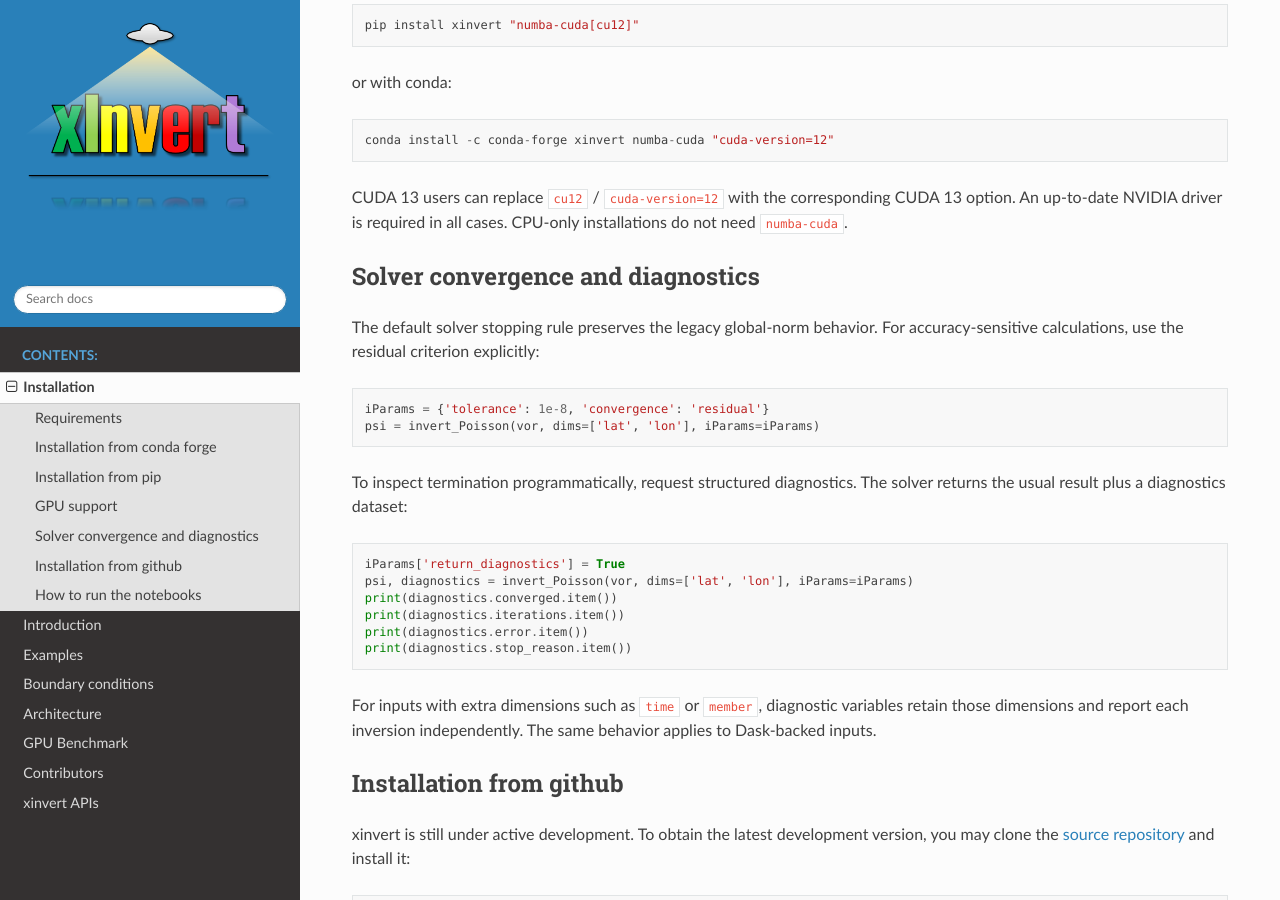
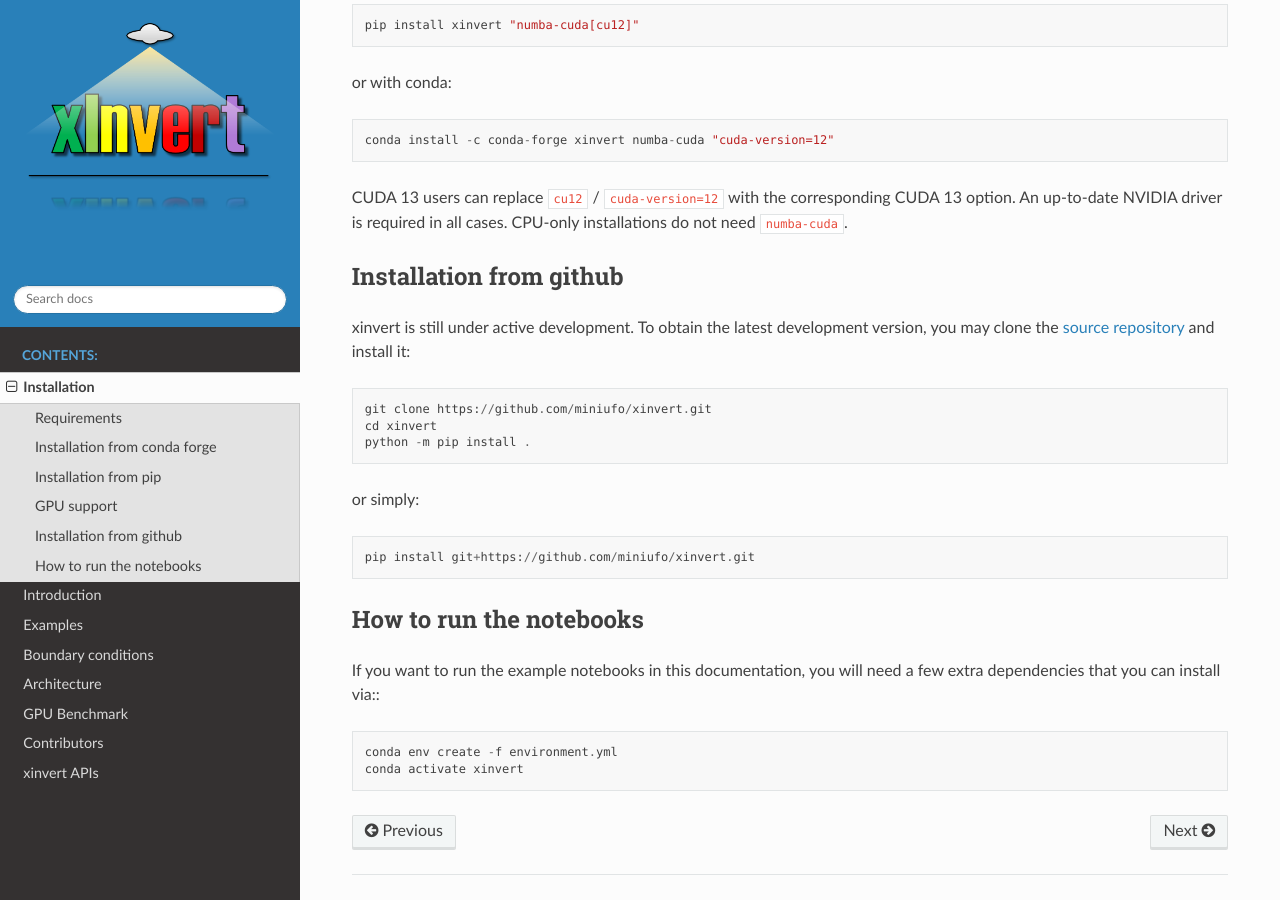
Before and after one commit to miniufo/xinvert, a Sphinx documentation site: the page built from docs/source/Installation.rst, in a window 1280 px wide and 900 px high, scrolled down 1067 px. Built offline with Sphinx 7.4.7 and the Read the Docs theme 3.1.0, drawn with Linux system fonts in a browser that asks for light colours; pages that are not in the unit, such as notebooks, are missing from menus.

Commit message:
xinvert-move-convergence-docs

```diff
--- a/docs/source/Installation.rst
+++ b/docs/source/Installation.rst
@@ -57,29 +57,6 @@ CUDA 13 users can replace ``cu12`` / ``cuda-version=12`` with the
 corresponding CUDA 13 option.  An up-to-date NVIDIA driver is required in all
 cases.  CPU-only installations do not need ``numba-cuda``.
 
-Solver convergence and diagnostics
-^^^^^^^^^^^^^^^^^^^^^^^^^^^^^^^^^^
-
-The default solver stopping rule preserves the legacy global-norm behavior.
-For accuracy-sensitive calculations, use the residual criterion explicitly::
-
-    iParams = {'tolerance': 1e-8, 'convergence': 'residual'}
-    psi = invert_Poisson(vor, dims=['lat', 'lon'], iParams=iParams)
-
-To inspect termination programmatically, request structured diagnostics. The
-solver returns the usual result plus a diagnostics dataset::
-
-    iParams['return_diagnostics'] = True
-    psi, diagnostics = invert_Poisson(vor, dims=['lat', 'lon'], iParams=iParams)
-    print(diagnostics.converged.item())
-    print(diagnostics.iterations.item())
-    print(diagnostics.error.item())
-    print(diagnostics.stop_reason.item())
-
-For inputs with extra dimensions such as ``time`` or ``member``, diagnostic
-variables retain those dimensions and report each inversion independently.
-The same behavior applies to Dask-backed inputs.
-
 Installation from github
 ^^^^^^^^^^^^^^^^^^^^^^^^
 
```
